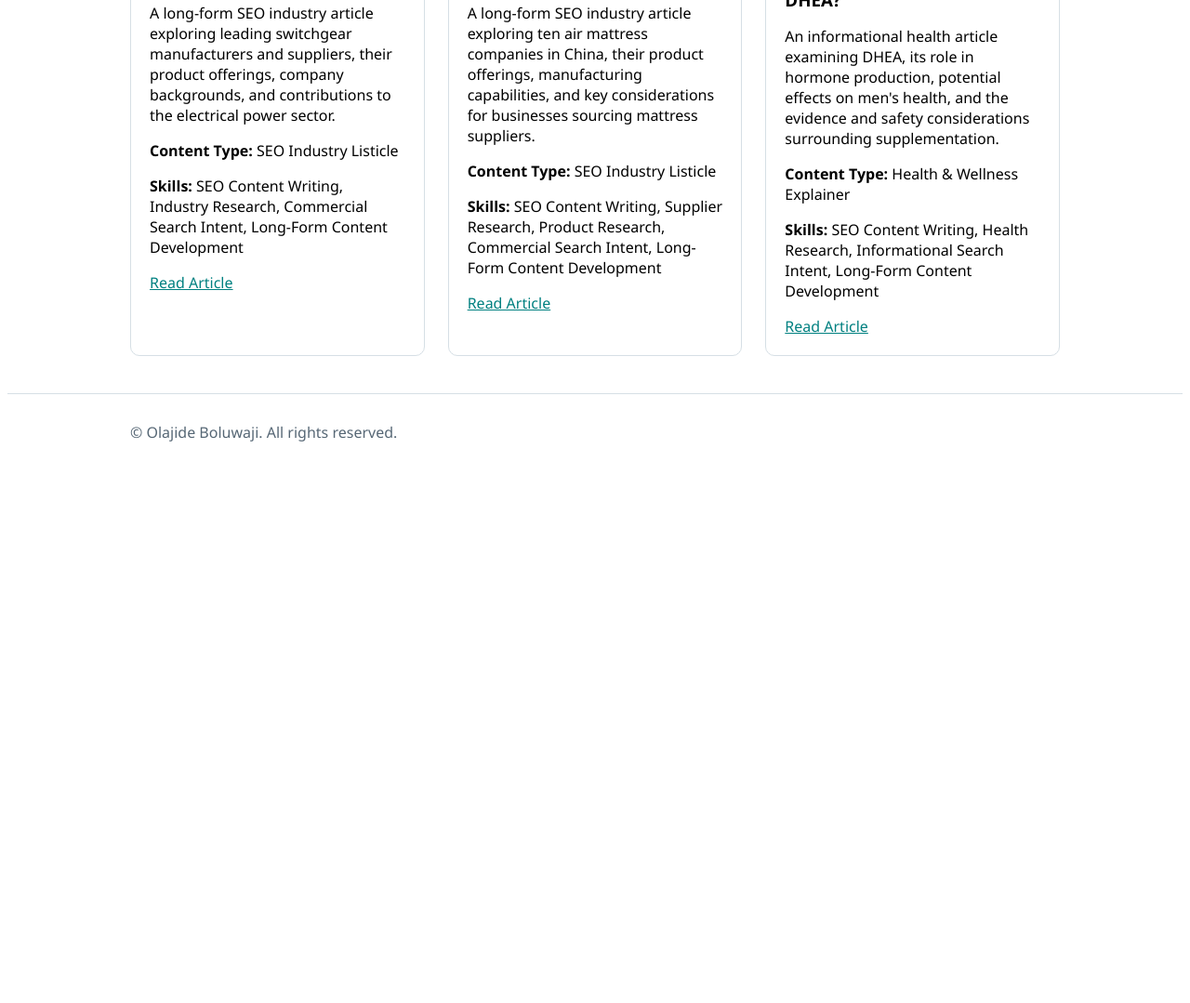
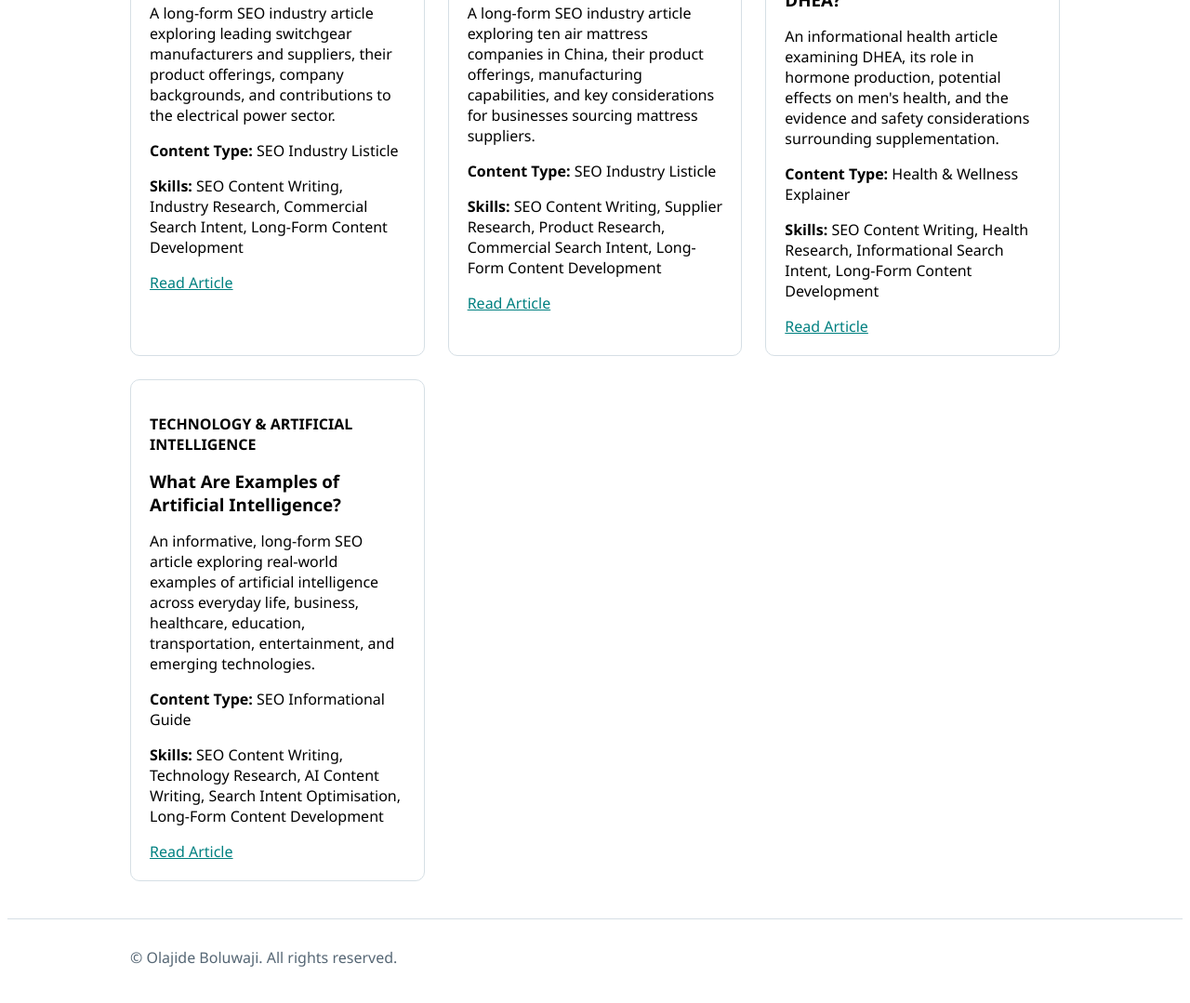
Before and after one commit to olajideboluwaji/olajideboluwaji.github.io, a plain HTML site: page projects.html in a window 1280 px wide. Shown: the part 669-1748 px from the top of the page at 93% size. Before the commit the page ends 1183 px from the top, so only its background shows below. Drawn offline with Linux system fonts and the light colour scheme.

Commit message:
Add artificial intelligence SEO writing portfolio project

```diff
--- a/projects.html
+++ b/projects.html
@@ -70,6 +70,14 @@
       <p><b>Skills:</b> SEO Content Writing, Health Research, Informational Search Intent, Long-Form Content Development</p>
       <a href="https://docs.google.com/document/d/1IbdG8yUzVLbWp7_z-J-pSv3x_1mdKa1wmQx86yNjj-4/edit?usp=sharing" target="_blank" rel="noopener noreferrer">Read Article</a>
     </div>
+    <div class="card">
+      <p><b>TECHNOLOGY & ARTIFICIAL INTELLIGENCE</b></p>
+      <h3>What Are Examples of Artificial Intelligence?</h3>
+      <p>An informative, long-form SEO article exploring real-world examples of artificial intelligence across everyday life, business, healthcare, education, transportation, entertainment, and emerging technologies.</p>
+      <p><b>Content Type:</b> SEO Informational Guide</p>
+      <p><b>Skills:</b> SEO Content Writing, Technology Research, AI Content Writing, Search Intent Optimisation, Long-Form Content Development</p>
+      <a href="https://docs.google.com/document/d/1o2Gj0HjTnXpwA1GjlgthEkdlJC_bLdoVjYAegRRn-Zs/edit?usp=sharing" target="_blank" rel="noopener noreferrer">Read Article</a>
+    </div>
   </div>
 </div>
 </section>
```
